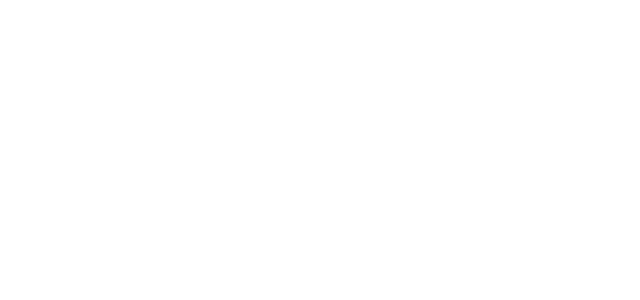
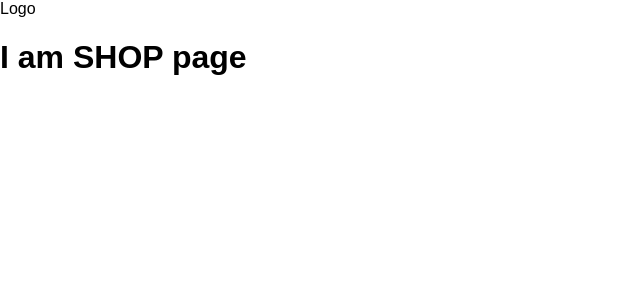
Before and after one commit to EmmyEJohnson/react-ecommerce-store, a React (Create React App) app: page /shop in a window 1280 px wide. Before the commit this address had no page. Shown: the top 300 px of the page, without its empty margins (0-640 px from the left). Built offline with nearby package versions, Linux system fonts and the light colour scheme; a web font is replaced by a local one.

Commit message:
add to routes

```diff
--- a/src/App.js
+++ b/src/App.js
@@ -1,12 +1,21 @@
 import { Routes, Route } from 'react-router-dom';
 
 import Home from './routes/home/home.component';
+import Navigation from './routes/navigation/navigation.component';
+
+
+const Shop = () => {
+  return <h1>I am SHOP page</h1>
+};
 
 const App = () => {
   return (
-  <Routes>
-    <Route path= '/' element={<Home />} />
-  </Routes>
+    <Routes>
+      <Route path='/' element={<Navigation />}>
+        <Route index element={<Home />} />
+        <Route path='shop/*' element={<Shop />} />
+      </Route>
+    </Routes>
   );
 };
 
--- a/src/routes/home/home.component.jsx
+++ b/src/routes/home/home.component.jsx
@@ -1,3 +1,4 @@
+import { Outlet } from 'react-router-dom';
 import Directory from '../../components/directory/directory.component';
 
 const Home = () => {
@@ -32,7 +33,10 @@
 
 
   return (
-    <Directory categories={categories}/>
+    <div>
+      <Directory categories={categories}/>
+      <Outlet />
+    </div>
   );
 };
 
--- a/src/routes/navigation/navigation.component.jsx
+++ b/src/routes/navigation/navigation.component.jsx
@@ -0,0 +1,17 @@
+import { Fragment } from 'react';
+import { Outlet } from 'react-router-dom';
+
+
+const Navigation = () => {
+  return (
+    <Fragment>
+      <div className="navigation">
+        <div>Logo</div>
+
+      </div>
+      <Outlet />
+    </Fragment>
+  );
+};
+
+export default Navigation;
```
Also changed, not shown: src/routes/shop/shop.component.jsx (+14 -0 lines).
